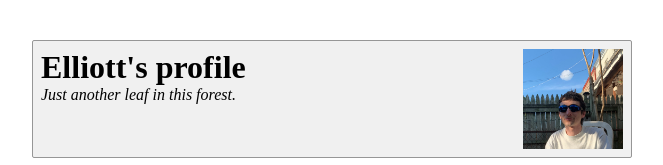
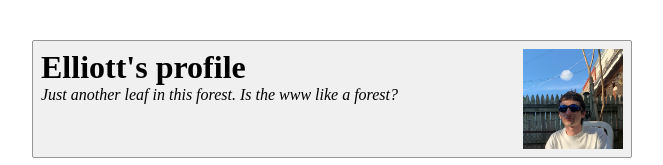
Before and after one commit to oilstel/html-profile-class, a plain HTML site: page index.html in a window 1280 px wide. Shown: the top 165 px of the page, without its empty margins (308-971 px from the left). Drawn offline with Linux system fonts and the light colour scheme.

Commit message:
added text to bio

```diff
--- a/index.html
+++ b/index.html
@@ -14,7 +14,7 @@
             <header>
                 <div id="bio">
                     <h1>Elliott's profile</h1>
-                    <em>Just another leaf in this forest.</em>
+                    <em>Just another leaf in this forest. Is the www like a forest?</em>
                 </div>
                 <figure>
                     <a href="./images/elliott.jpg" target="_blank"><img src="./images/elliott.jpg" alt="A photo of Elliott" /></a>
```
Also changed, not shown: 1 other file.
